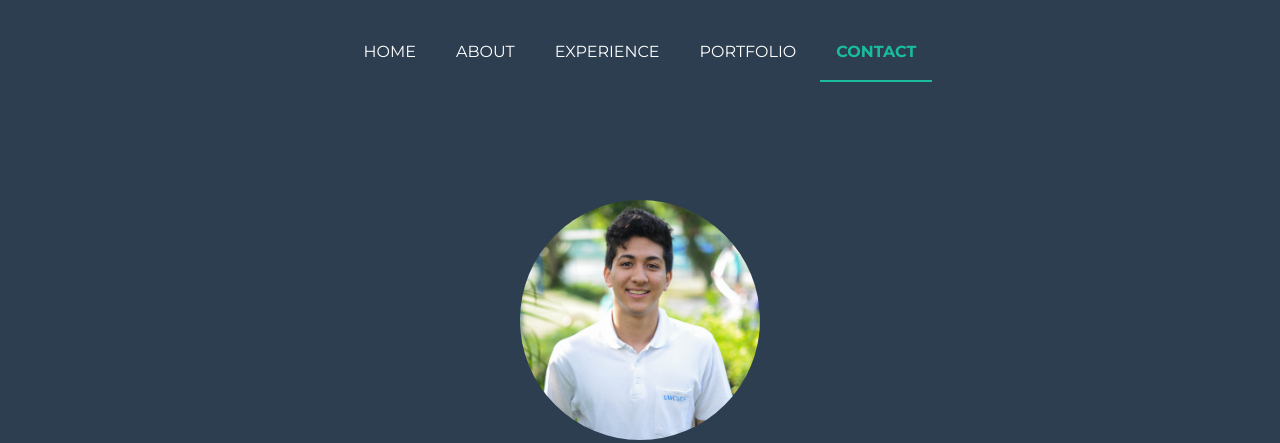
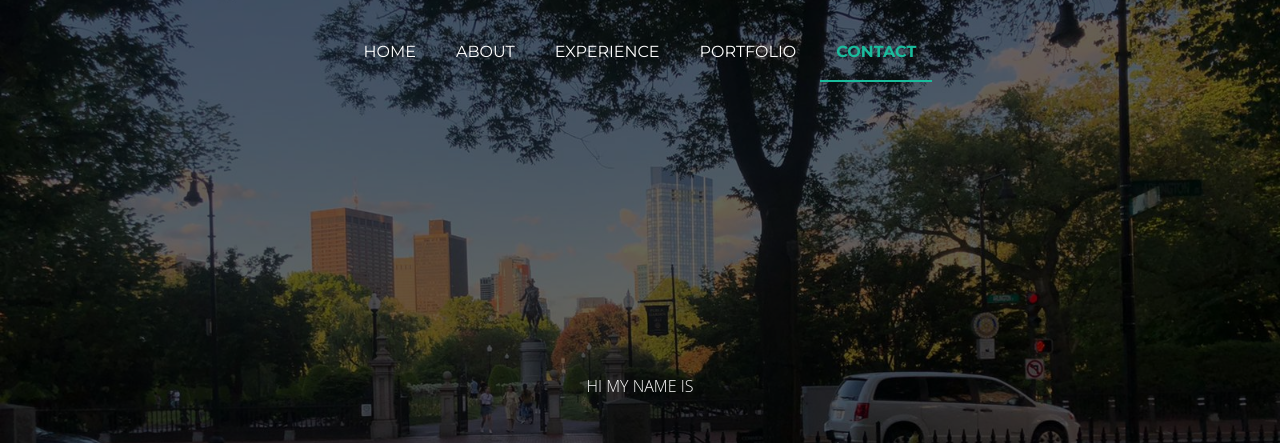
Before and after one commit to rajaisinghani/rajaisinghani.github.io, a plain HTML site: page index.html in a window 1280 px wide. Shown: the top 443 px of the page. Drawn offline with nearby package versions, Linux system fonts and the light colour scheme.

Commit message:
changed home section and nav bar

```diff
--- a/css/custom.css
+++ b/css/custom.css
@@ -89,3 +89,27 @@ img.profile-img {
     justify-content: center;
     align-items: center;
 }
+
+/* background image full height width */
+.bg-image {
+    height: 100vh;
+    width: 100vw;
+    position: relative;
+    background-size: cover;
+    background-position: 50% 50%;
+    background-image: url(../assets/img/boston.jpeg);
+}
+
+.overlay {
+    position: absolute;
+    height: 100%;
+    width: 100%;
+    top: 0;
+    left: 0;
+    background: rgba(0, 0, 0, 0.6);
+    color: white;
+    display: flex;
+    align-items: center;
+    justify-content: center;
+    flex-direction: column;
+}
--- a/index.html
+++ b/index.html
@@ -22,9 +22,9 @@
     </head>
     <body id="page-top">
         <!-- Navigation-->
-        <nav class="navbar navbar-expand-lg bg-secondary text-uppercase fixed-top" id="mainNav">
+        <nav class="navbar navbar-expand-lg text-uppercase fixed-top" id="mainNav">
             <div class="container">
-                <button class="navbar-toggler navbar-toggler-right text-uppercase font-weight-bold text-white rounded" type="button" data-toggle="collapse" data-target="#navbarResponsive" aria-controls="navbarResponsive" aria-expanded="false" aria-label="Toggle navigation">
+                <button class="navbar-toggler navbar-toggler-right bg-secondary text-uppercase font-weight-bold text-white rounded" type="button" data-toggle="collapse" data-target="#navbarResponsive" aria-controls="navbarResponsive" aria-expanded="false" aria-label="Toggle navigation">
                     Menu
                     <i class="fas fa-bars"></i>
                 </button>
@@ -40,10 +40,11 @@
             </div>
         </nav>
         <!-- Masthead-->
-        <header class="masthead bg-secondary text-white text-center" id="home">
-            <div class="container js-fullheight d-flex align-items-center flex-column">
+        <div class="bg-image text-white text-center" id="home">
+            <div class="overlay d-flex align-items-center flex-column">
+                    <div class="divider-custom-lg divider-light"></div>
                 <!-- Masthead Avatar Image-->
-                <img class="masthead-avatar rounded-circle mb-5" src="assets/img/profile.jpg" alt="" />
+                <!-- <img class="masthead-avatar rounded-circle mb-5" src="assets/img/profile.jpg" alt="" /> -->
                 <!-- Masthead Heading-->
 
                 <!-- Icon Divider-->
@@ -57,7 +58,7 @@
                 <div class="divider-custom divider-light"></div>
                 <h1 class="masthead-heading text-uppercase mb-0 cursor message">Raj Jaisinghani<span>.</span></h1>
             </div>
-        </header>
+        </div>
 
         <!-- About Section-->
         <section class="page-section text-secondary mb-0" id="about">
--- a/js/scripts.js
+++ b/js/scripts.js
@@ -43,7 +43,7 @@
 
     // Collapse Navbar
     var navbarCollapse = function() {
-      if ($("#mainNav").offset().top > 100) {
+      if ($("#mainNav").offset().top > 300) {
         $("#mainNav").addClass("navbar-shrink");
       } else {
         $("#mainNav").removeClass("navbar-shrink");
--- a/scss/_navbar.scss
+++ b/scss/_navbar.scss
@@ -11,7 +11,7 @@
         margin-top: 1rem;
         li.nav-item {
             a.nav-link {
-                color: $white;
+                color: $black;
                 &:hover {
                     color: $primary;
                 }
@@ -44,6 +44,11 @@
         }
         .navbar-nav {
             margin-top: 0;
+            li.nav-item {
+                a.nav-link {
+                    color: $white;
+                }
+            }
         }
         .navbar-nav > li.nav-item > a.nav-link.active {
             color: $primary;
@@ -59,6 +64,7 @@
     #mainNav.navbar-shrink {
         padding-top: 0.5rem;
         padding-bottom: 0.5rem;
+        background: $secondary;
         .navbar-brand {
             font-size: 1.5em;
         }
```
Also changed, not shown: assets/img/boston.jpeg (added), css/styles.css, 2 other files.
